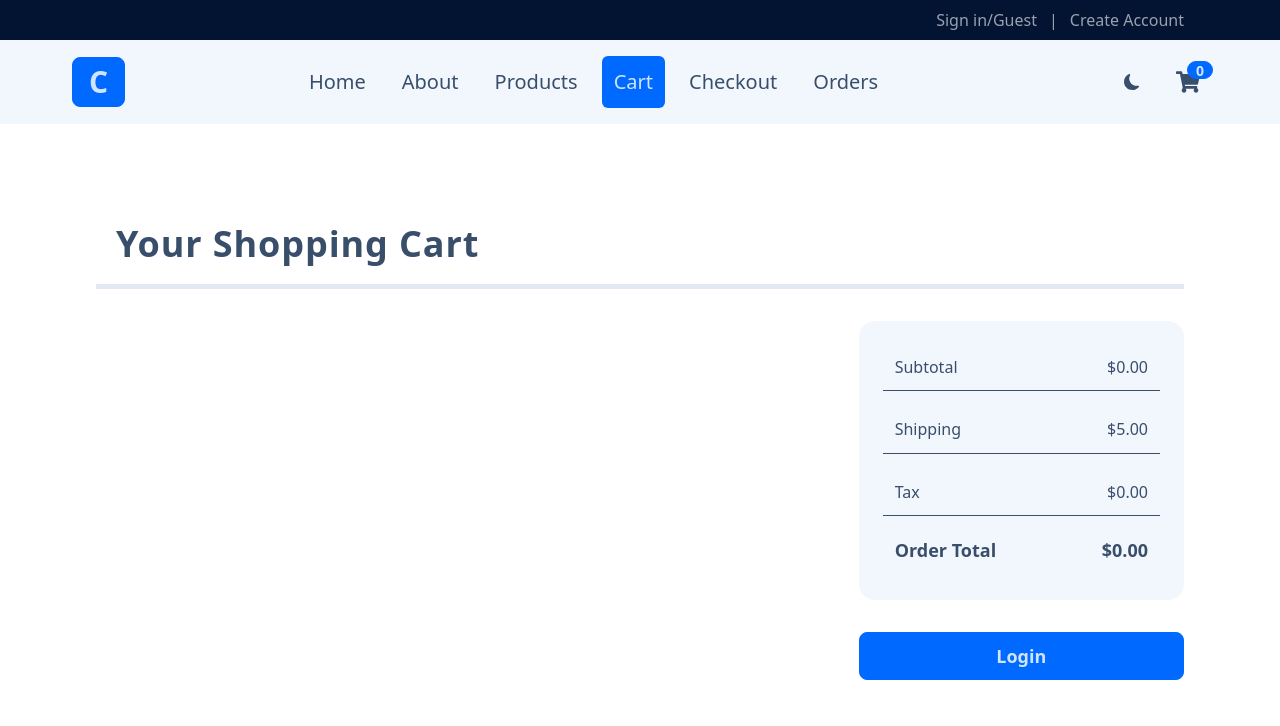
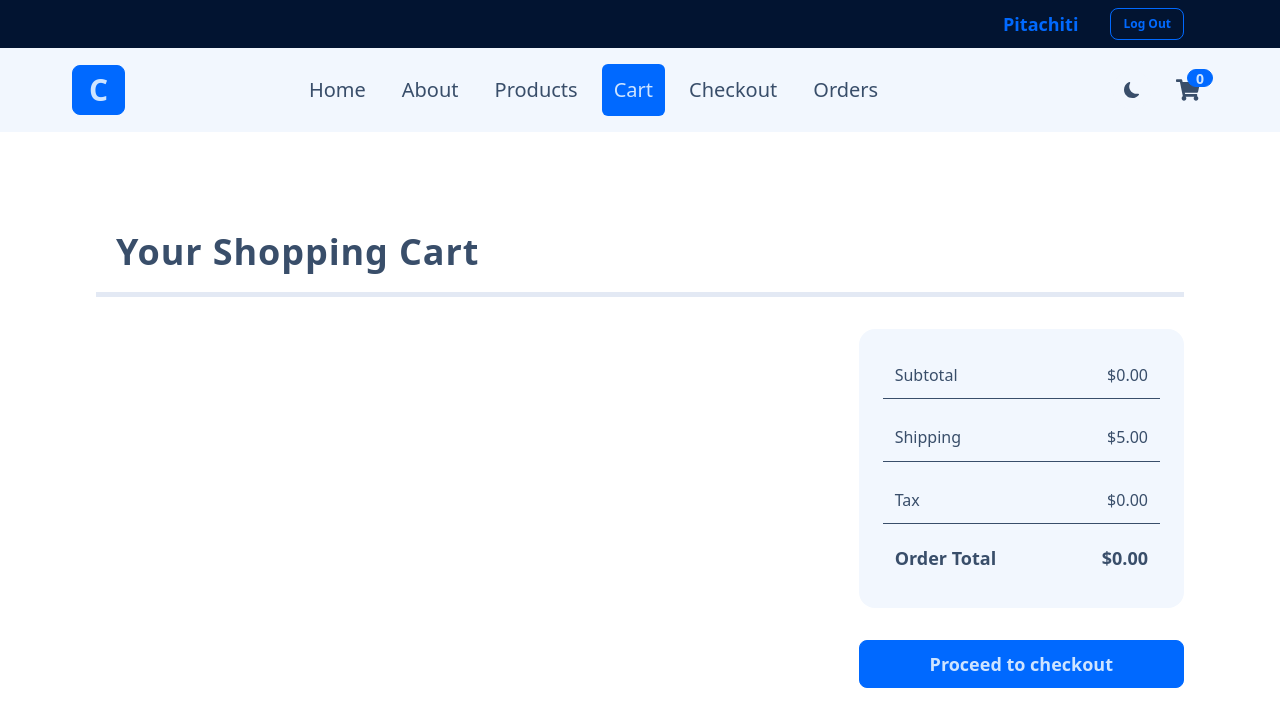
Before and after one commit to FatPat117/Comfy_Store, a React (Vite) app: page /cart in a window 1280 px wide. Shown: the top 726 px of the page. Built offline with nearby package versions, Linux system fonts and the light colour scheme.

Commit message:
Logout Function and Protected Routes for Checkout and Orders

```diff
--- a/src/components/Header.jsx
+++ b/src/components/Header.jsx
@@ -1,18 +1,53 @@
 import React from "react";
 
-import { Link } from "react-router-dom";
+import { useDispatch, useSelector } from "react-redux";
+import { Link, useNavigate } from "react-router-dom";
+import { clearCart } from "../features/cart";
+import { logoutUser } from "../features/user";
 
 export default function Header() {
+        const navigate = useNavigate();
+        const dispatch = useDispatch();
+        const user = useSelector((state) => state.user.user);
+
+        const handleLogout = () => {
+                dispatch(logoutUser());
+                dispatch(clearCart());
+                navigate("/");
+        };
+
         return (
                 <header className="max-w-full bg-neutral">
                         <div className="flex justify-center sm:justify-end items-end gap-3 py-2 align-element text-gray-400">
-                                <Link to="/login" className="text-md hover:text-gray-200 hover:underline">
-                                        Sign in/Guest
-                                </Link>
-                                <span className="text-gray-400 text-md">|</span>
-                                <Link to="/register" className="text-md hover:text-gray-400 hover:underline">
-                                        Create Account
-                                </Link>
+                                {user ? (
+                                        <div className="flex gap-x-2 sm:gap-x-8 items-center">
+                                                <p className="text-xs sm:text-lg font-bold text-primary">
+                                                        {user.userName}
+                                                </p>
+                                                <button
+                                                        className="btn btn-sm btn-outline btn-primary text-md font-bold"
+                                                        onClick={handleLogout}
+                                                >
+                                                        Log Out
+                                                </button>
+                                        </div>
+                                ) : (
+                                        <>
+                                                <Link
+                                                        to="/login"
+                                                        className="text-md hover:text-gray-200 hover:underline"
+                                                >
+                                                        Sign in/Guest
+                                                </Link>
+                                                <span className="text-gray-400 text-md">|</span>
+                                                <Link
+                                                        to="/register"
+                                                        className="text-md hover:text-gray-400 hover:underline"
+                                                >
+                                                        Create Account
+                                                </Link>
+                                        </>
+                                )}
                         </div>
                 </header>
         );
--- a/src/components/NavLinks.jsx
+++ b/src/components/NavLinks.jsx
@@ -1,6 +1,9 @@
 import React from "react";
+import { useSelector } from "react-redux";
 import { NavLink } from "react-router-dom";
 export default function NavLinks() {
+        const user = useSelector((state) => state.user.user);
+
         return (
                 <div className=" menu menu-vertical lg:menu-horizontal flex gap-3 text-xl text-center">
                         <NavLink
@@ -51,6 +54,8 @@ export default function NavLinks() {
                         >
                                 Cart
                         </NavLink>
+                        {user && (
+                                <>
                                         <NavLink
                                                 to="/checkout"
                                                 className={({ isActive }) =>
@@ -75,6 +80,8 @@ export default function NavLinks() {
                                         >
                                                 Orders
                                         </NavLink>
+                                </>
+                        )}
                 </div>
         );
 }
--- a/src/features/user.js
+++ b/src/features/user.js
@@ -1,4 +1,5 @@
 import { createSlice } from "@reduxjs/toolkit";
+import { toast } from "react-toastify";
 
 const themes = {
         winter: "winter",
@@ -27,6 +28,8 @@ const userSlice = createSlice({
                 },
                 logoutUser: (state) => {
                         state.user = null;
+                        localStorage.removeItem("user");
+                        toast.success("Logged out successfully");
                 },
                 toggleTheme: (state) => {
                         const { dracula, winter } = themes;
--- a/src/pages/Cart.jsx
+++ b/src/pages/Cart.jsx
@@ -4,7 +4,7 @@ import { Link } from "react-router-dom";
 import { CartItemList, CartTotal, SectionTitle } from "../components";
 
 export default function Cart() {
-        const user = null;
+        const user = useSelector((state) => state.user.user);
         const numsItemInCart = useSelector((state) => state.cart.numsItemInCart);
 
         if (numsItemInCart === 0) return <SectionTitle title="Your cart is empty" />;
@@ -18,13 +18,16 @@ export default function Cart() {
                                 <div className="lg:col-span-4 lg:pl-4">
                                         <CartTotal />
                                         {user ? (
-                                                <Link to="/checkout" className="btn btn-primary btn-block mt-8 text">
+                                                <Link
+                                                        to="/checkout"
+                                                        className="btn btn-primary btn-block mt-8 text-lg btn-lg"
+                                                >
                                                         Proceed to checkout
                                                 </Link>
                                         ) : (
                                                 <Link
                                                         to="/login"
-                                                        className="btn btn-primary btn-block mt-8  text-lg font-bold btn-lg"
+                                                        className="btn btn-primary btn-block mt-8 text-lg font-bold btn-lg"
                                                 >
                                                         Login
                                                 </Link>
```
Lines whose indentation alone changed are shown as unchanged.
